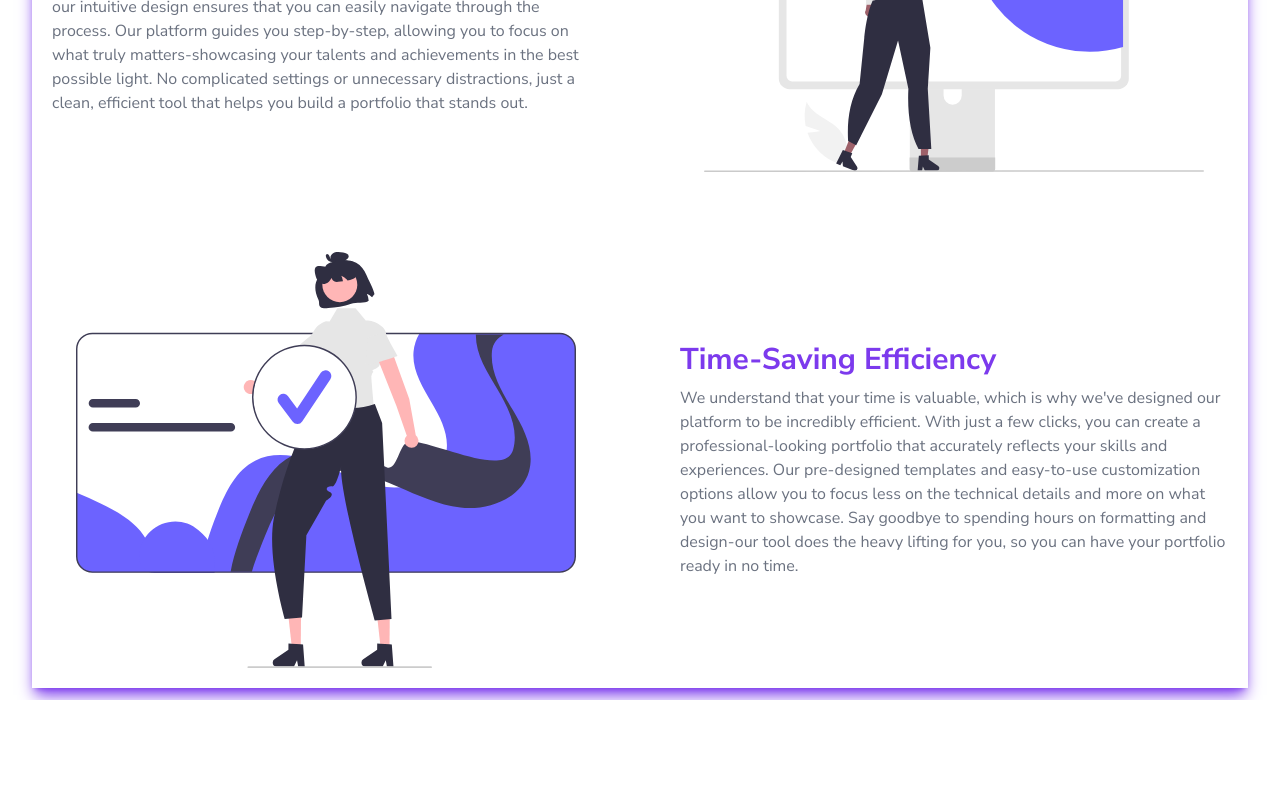
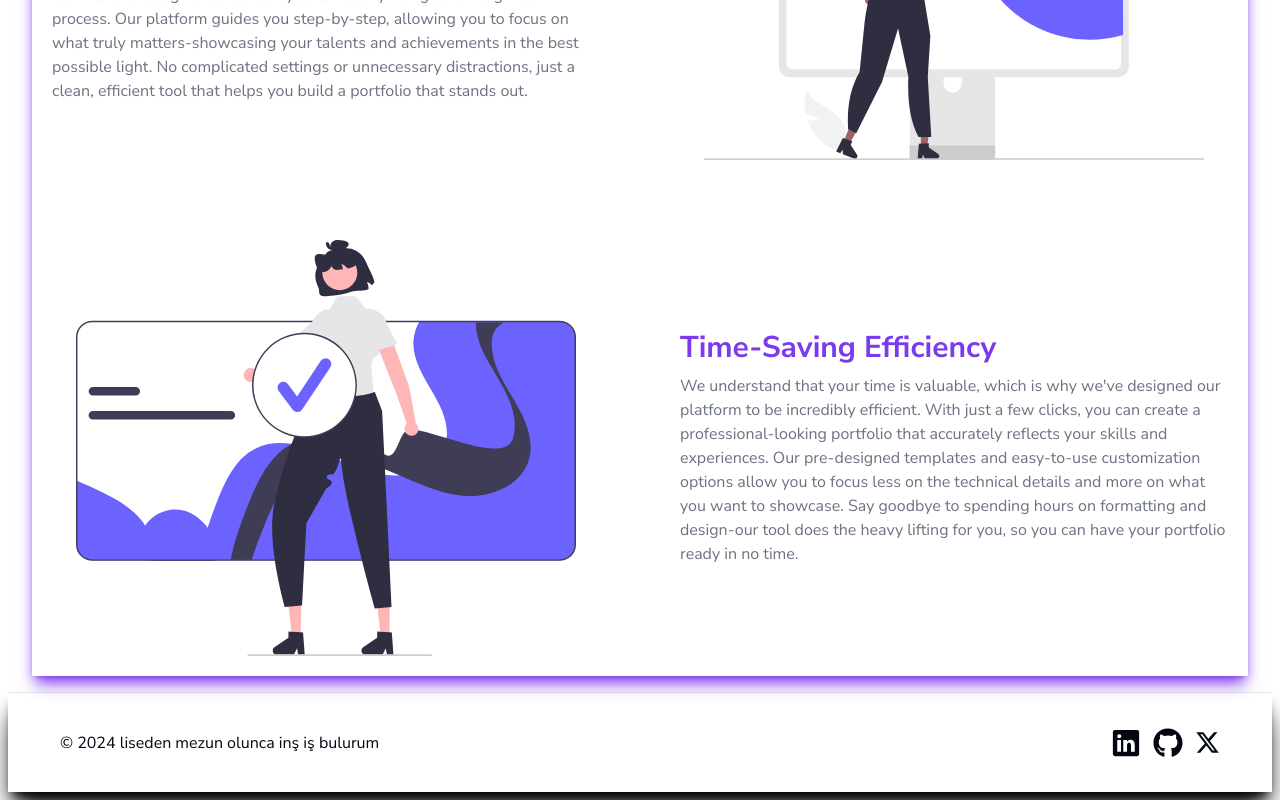
Before and after one commit to canbedir/hixfolio, a Next.js app: page / in a window 1280 px wide. Shown: the part 1264-2064 px from the top of the page. Before the commit the page ends 1964 px from the top, so only its background shows below. Built offline with nearby package versions, Linux system fonts and the light colour scheme.

Commit message:
feat: Add Footer section

```diff
--- a/app/layout.tsx
+++ b/app/layout.tsx
@@ -18,7 +18,7 @@ export default function RootLayout({
 }>) {
   return (
     <html lang="en">
-      <body className={cn("container mx-auto max-w-7xl py-3", ubuntu.className)}>{children}</body>
+      <body className={cn("", ubuntu.className)}>{children}</body>
     </html>
   );
 }
--- a/app/page.tsx
+++ b/app/page.tsx
@@ -1,13 +1,17 @@
 import ChooseUs from "@/components/ChooseUs/ChooseUs";
+import Footer from "@/components/Footer/Footer";
 import Hero from "@/components/Hero/Hero";
 import Navbar from "@/components/Navbar/Navbar";
 
 export default function Home() {
   return (
     <div className="mt-10">
-      <Navbar/>
-      <Hero/>
-      <ChooseUs/>
+      <div className="container mx-auto max-w-7xl">
+        <Navbar />
+        <Hero />
+        <ChooseUs />
+      </div>
+      <Footer />
     </div>
   );
 }
--- /dev/null
+++ b/components/Footer/Footer.tsx
@@ -0,0 +1,21 @@
+import React from "react";
+import { IoLogoLinkedin } from "react-icons/io5";
+import { FaGithub } from "react-icons/fa";
+import { FaXTwitter } from "react-icons/fa6";
+
+const Footer = () => {
+  return (
+    <div className="shadow-black shadow-xl p-5 m-2 mt-4 h-[100px] border-t border-black/10">
+      <div className="flex items-center justify-between h-full container max-w-7xl">
+        <div>© 2024 liseden mezun olunca inş iş bulurum</div>
+        <div className="flex items-center justify-center gap-3">
+          <IoLogoLinkedin size={30} />
+          <FaGithub size={30} />
+          <FaXTwitter size={25}/>
+        </div>
+      </div>
+    </div>
+  );
+};
+
+export default Footer;
--- a/package.json
+++ b/package.json
@@ -16,6 +16,7 @@
     "next": "14.2.5",
     "react": "^18",
     "react-dom": "^18",
+    "react-icons": "^5.3.0",
     "tailwind-merge": "^2.5.2",
     "tailwindcss-animate": "^1.0.7"
   },
```
Also changed, not shown: 1 other file (tests, documents, lock files or other folders).
